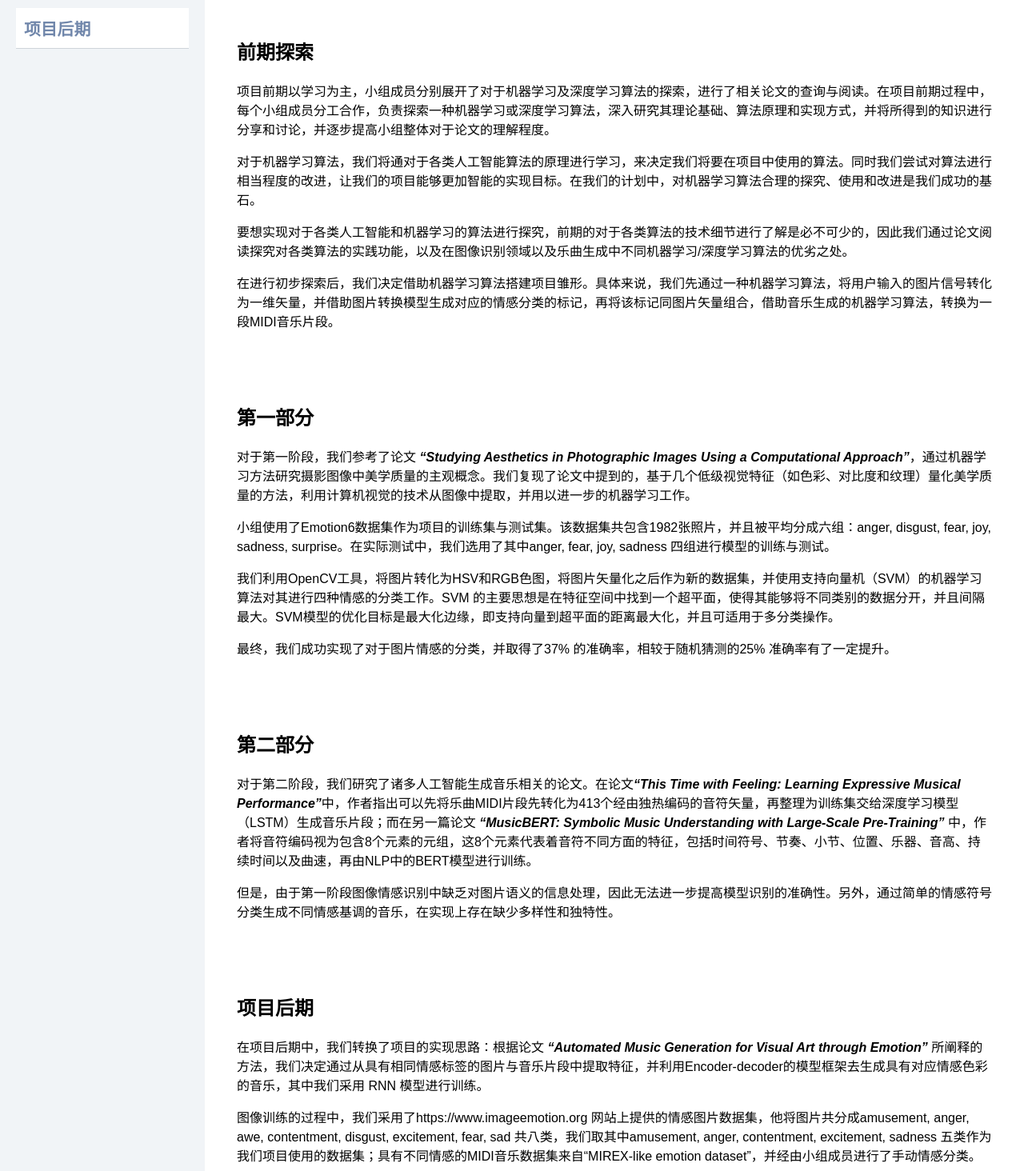
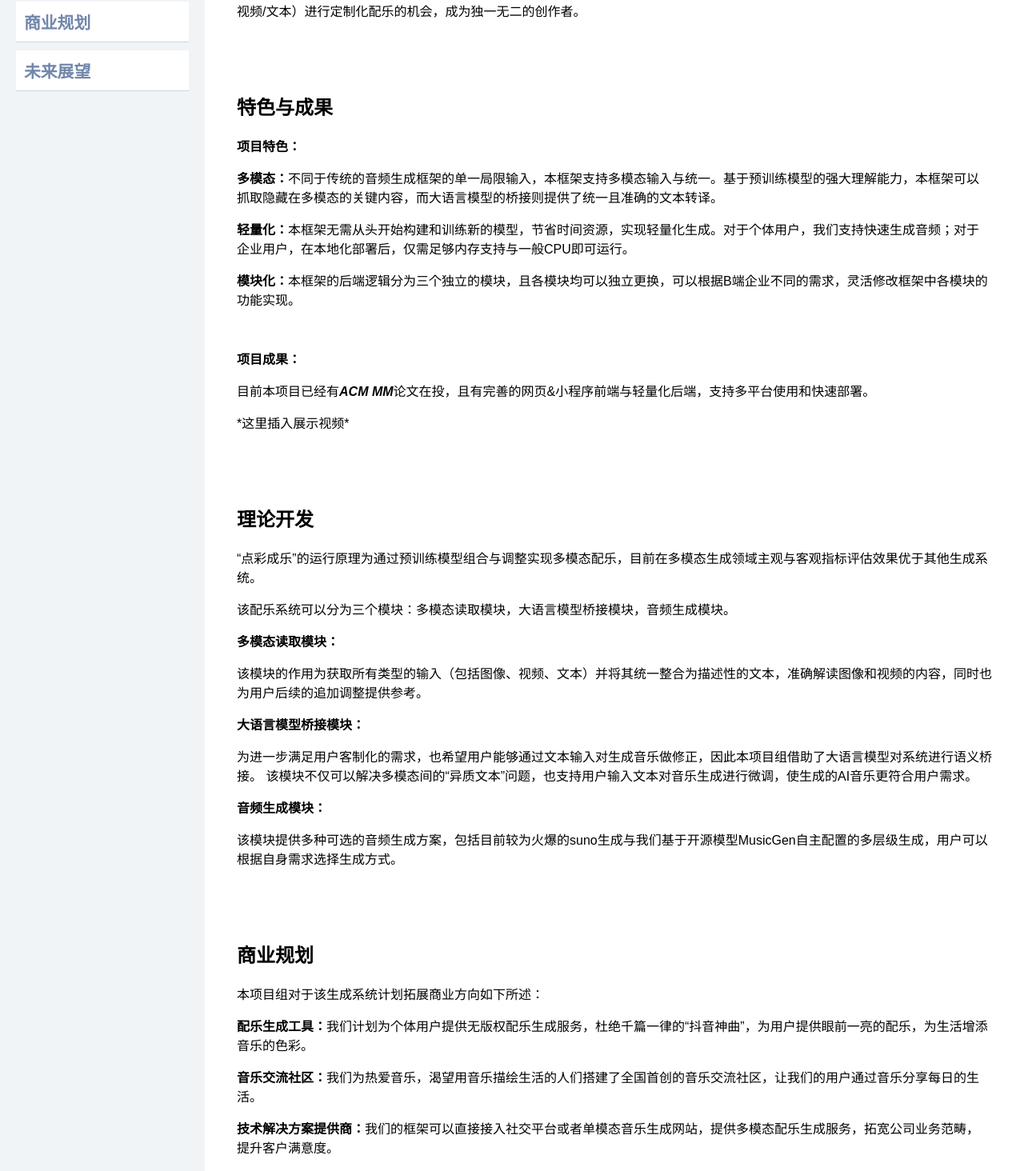
Before and after one commit to ScientificW/MozartFrontEndConnect, a Vue app: page /Intro in a window 1280 px wide. Shown: the part 786-2250 px from the top of the page at 80% size. Built offline with nearby package versions, Linux system fonts and the light colour scheme.

Commit message:
Update server code

```diff
--- a/src/App.vue
+++ b/src/App.vue
@@ -1,8 +1,9 @@
 <template>
   <div class="header">
     <h1>点彩成乐</h1>
+    <h2>Mozart's Touch</h2>
     <h3>
-      Mozart's Touch，一个多模态图像配乐系统<br />
+      轻量化多模态配乐系统<br />
       生活里的所有人，都是音乐家。
     </h3>
   </div>
--- a/src/routes/Intro.vue
+++ b/src/routes/Intro.vue
@@ -4,10 +4,10 @@
       <div class="col-3 menu">
         <ul>
           <li><a href="#VOCALOID_"> 项目简介</a></li>
-          <li><a href="#1">前期探索</a></li>
-          <li><a href="#2">第一部分</a></li>
-          <li><a href="#3">第二部分</a></li>
-          <li><a href="#4">项目后期</a></li>
+          <li><a href="#1">特色与成果</a></li>
+          <li><a href="#2">理论开发</a></li>
+          <li><a href="#3">商业规划</a></li>
+          <li><a href="#4">未来展望</a></li>
         </ul>
         <!-- 定义一个 HTML 无序列表 -->
       </div>
@@ -18,79 +18,96 @@
         <h2>“点彩成乐” 简介</h2>
       </a>
       <p>
-        当今社会，人们趋向于在线上分享自己的生活，而其中抖音短视频以及图片拼贴画广受用户喜爱。然而如何选择合适的音乐去适配画面，以及音乐的版权问题引起了用户及企业的担忧。“点彩成乐”项目致力于用AI深度学习的方式去解决图像/视频配乐问题（即使用合理的机器学习算法对视频影像或图片的内容进行分析，并创作出与之相匹配的音乐），让每个人都有为自己的作品（图片/视频）进行针对性配乐的机会，成为独一无二的创作者。
+        当今社会，人们趋向于在线上分享自己的生活，而其中抖音短视频以及图片拼贴画广受用户喜爱。然而，如何选择合适的音乐去适配画面是很多用户的困扰。配乐的低自由度和版权问题构成了用户的痛点。
+      </p>
+      <p>
+        依托于当下的环境及需求，我们创立了“点彩成乐”项目。本项目组自主研发了多模态音乐生成框架，让每个人都有为自己的作品（图像/视频/文本）进行定制化配乐的机会，成为独一无二的创作者。
       </p>
       <br /><br /><br />
       <!-- 第一部分 -->
       <a id="1">
-        <h2>前期探索</h2>
+        <h2>特色与成果</h2>
       </a>
       <p>
-        项目前期以学习为主，小组成员分别展开了对于机器学习及深度学习算法的探索，进行了相关论文的查询与阅读。在项目前期过程中，每个小组成员分工合作，负责探索一种机器学习或深度学习算法，深入研究其理论基础、算法原理和实现方式，并将所得到的知识进行分享和讨论，并逐步提高小组整体对于论文的理解程度。
+        <b>项目特色：</b>
       </p>
       <p>
-        对于机器学习算法，我们将通对于各类人工智能算法的原理进行学习，来决定我们将要在项目中使用的算法。同时我们尝试对算法进行相当程度的改进，让我们的项目能够更加智能的实现目标。在我们的计划中，对机器学习算法合理的探究、使用和改进是我们成功的基石。
+        <b>多模态：</b>不同于传统的音频生成框架的单一局限输入，本框架支持多模态输入与统一。基于预训练模型的强大理解能力，本框架可以抓取隐藏在多模态的关键内容，而大语言模型的桥接则提供了统一且准确的文本转译。
       </p>
       <p>
-        要想实现对于各类人工智能和机器学习的算法进行探究，前期的对于各类算法的技术细节进行了解是必不可少的，因此我们通过论文阅读探究对各类算法的实践功能，以及在图像识别领域以及乐曲生成中不同机器学习/深度学习算法的优劣之处。
+        <b>轻量化：</b>本框架无需从头开始构建和训练新的模型，节省时间资源，实现轻量化生成。对于个体用户，我们支持快速生成音频；对于企业用户，在本地化部署后，仅需足够内存支持与一般CPU即可运行。
       </p>
       <p>
-        在进行初步探索后，我们决定借助机器学习算法搭建项目雏形。具体来说，我们先通过一种机器学习算法，将用户输入的图片信号转化为一维矢量，并借助图片转换模型生成对应的情感分类的标记，再将该标记同图片矢量组合，借助音乐生成的机器学习算法，转换为一段MIDI音乐片段。
+        <b>模块化：</b>本框架的后端逻辑分为三个独立的模块，且各模块均可以独立更换，可以根据B端企业不同的需求，灵活修改框架中各模块的功能实现。
+      </p>
+      <br />
+      <p>
+        <b>项目成果：</b>
+      </p>
+      <p>
+        目前本项目已经有<b><i>ACM MM</i></b>论文在投，且有完善的网页&小程序前端与轻量化后端，支持多平台使用和快速部署。
+      </p>
+      <p>
+        *这里插入展示视频*
       </p>
       <br /><br /><br />
       <a id="2">
-        <h2>第一部分</h2>
+        <h2>理论开发</h2>
       </a>
       <p>
-        对于第一阶段，我们参考了论文<b><i>
-            “Studying Aesthetics in Photographic Images Using a Computational
-            Approach”</i></b>，通过机器学习方法研究摄影图像中美学质量的主观概念。我们复现了论文中提到的，基于几个低级视觉特征（如色彩、对比度和纹理）量化美学质量的方法，利用计算机视觉的技术从图像中提取，并用以进一步的机器学习工作。
+        “点彩成乐”的运行原理为通过预训练模型组合与调整实现多模态配乐，目前在多模态生成领域主观与客观指标评估效果优于其他生成系统。
       </p>
       <p>
-        小组使用了Emotion6数据集作为项目的训练集与测试集。该数据集共包含1982张照片，并且被平均分成六组：anger,
-        disgust, fear, joy, sadness,
-        surprise。在实际测试中，我们选用了其中anger, fear, joy, sadness
-        四组进行模型的训练与测试。
+        该配乐系统可以分为三个模块：多模态读取模块，大语言模型桥接模块，音频生成模块。
       </p>
       <p>
-        我们利用OpenCV工具，将图片转化为HSV和RGB色图，将图片矢量化之后作为新的数据集，并使用支持向量机（SVM）的机器学习算法对其进行四种情感的分类工作。SVM
-        的主要思想是在特征空间中找到一个超平面，使得其能够将不同类别的数据分开，并且间隔最大。SVM模型的优化目标是最大化边缘，即支持向量到超平面的距离最大化，并且可适用于多分类操作。
+        <b>多模态读取模块：</b>
       </p>
       <p>
-        最终，我们成功实现了对于图片情感的分类，并取得了37%
-        的准确率，相较于随机猜测的25% 准确率有了一定提升。
+        该模块的作用为获取所有类型的输入（包括图像、视频、文本）并将其统一整合为描述性的文本，准确解读图像和视频的内容，同时也为用户后续的追加调整提供参考。
+      </p>
+      <p>
+        <b>大语言模型桥接模块：</b>
+      </p>
+      <p>
+        为进一步满足用户客制化的需求，也希望用户能够通过文本输入对生成音乐做修正，因此本项目组借助了大语言模型对系统进行语义桥接。
+        该模块不仅可以解决多模态间的“异质文本”问题，也支持用户输入文本对音乐生成进行微调，使生成的AI音乐更符合用户需求。
+      </p>
+      <p>
+        <b>音频生成模块：</b>
+      </p>
+      <p>
+        该模块提供多种可选的音频生成方案，包括目前较为火爆的suno生成与我们基于开源模型MusicGen自主配置的多层级生成，用户可以根据自身需求选择生成方式。
       </p>
       <br /><br /><br />
       <a id="3">
-        <h2>第二部分</h2>
+        <h2>商业规划</h2>
       </a>
       <p>
-        对于第二阶段，我们研究了诸多人工智能生成音乐相关的论文。在论文<b><i>“This Time with Feeling: Learning Expressive Musical
-            Performance”</i></b>中，作者指出可以先将乐曲MIDI片段先转化为413个经由独热编码的音符矢量，再整理为训练集交给深度学习模型（LSTM）生成音乐片段；而在另一篇论文
-        <b><i>“MusicBERT: Symbolic Music Understanding with Large-Scale
-            Pre-Training”</i></b>
-        中，作者将音符编码视为包含8个元素的元组，这8个元素代表着音符不同方面的特征，包括时间符号、节奏、小节、位置、乐器、音高、持续时间以及曲速，再由NLP中的BERT模型进行训练。
+        本项目组对于该生成系统计划拓展商业方向如下所述：
       </p>
       <p>
-        但是，由于第一阶段图像情感识别中缺乏对图片语义的信息处理，因此无法进一步提高模型识别的准确性。另外，通过简单的情感符号分类生成不同情感基调的音乐，在实现上存在缺少多样性和独特性。
+        <b>配乐生成工具：</b>我们计划为个体用户提供无版权配乐生成服务，杜绝千篇一律的“抖音神曲”，为用户提供眼前一亮的配乐，为生活增添音乐的色彩。
+      </p>
+      <p>
+        <b>音乐交流社区：</b>我们为热爱音乐，渴望用音乐描绘生活的人们搭建了全国首创的音乐交流社区，让我们的用户通过音乐分享每日的生活。
+      </p>
+      <p>
+        <b>技术解决方案提供商：</b>我们的框架可以直接接入社交平台或者单模态音乐生成网站，提供多模态配乐生成服务，拓宽公司业务范畴，提升客户满意度。
       </p>
       <br /><br /><br />
       <a id="4">
-        <h2>项目后期</h2>
+        <h2>未来展望</h2>
       </a>
       <p>
-        在项目后期中，我们转换了项目的实现思路：根据论文<b><i>
-            “Automated Music Generation for Visual Art through Emotion”</i></b>
-        所阐释的方法，我们决定通过从具有相同情感标签的图片与音乐片段中提取特征，并利用Encoder-decoder的模型框架去生成具有对应情感色彩的音乐，其中我们采用
-        RNN 模型进行训练。
+        本项目组通过预训练模型组合与调整，解决了多模态配乐的难题，让音乐在信息时代的浪潮中升华。<br /><br />
+        本系统生成音乐的操作简单便捷，核心易于部署，有利于扩展平台发布者群体的年龄跨度，减少复杂操作带来的隔阂。<br /><br />
+        随着用户数量增长，我们计划引入反馈强化学习系统，程序也将参考反馈进行调整，生成更加贴近用户需求的音乐。
       </p>
       <p>
-        图像训练的过程中，我们采用了https://www.imageemotion.org
-        网站上提供的情感图片数据集，他将图片共分成amusement, anger, awe,
-        contentment, disgust, excitement, fear, sad 共八类，我们取其中amusement,
-        anger, contentment, excitement, sadness
-        五类作为我们项目使用的数据集；具有不同情感的MIDI音乐数据集来自“MIREX-like
-        emotion dataset”，并经由小组成员进行了手动情感分类。
+        通过利用AI模型解决图像/视频配乐问题是本项目组的初衷，我们希望<b>让每个人都有为自己的作品进行原创配乐的机会</b>。<br /><br />
+        同时，由于本系统可以提供<b>核心技术支持</b>，我们将有能力为有需求的企业提供<b>便捷的API和/或轻量化核心功能部署</b>。<br /><br />
+        我们坚信，在不久的将来，“点彩成乐”将成为被广泛使用的音乐生成框架。
       </p>
     </div>
   </div>
--- a/vite.config.ts
+++ b/vite.config.ts
@@ -17,4 +17,9 @@ export default defineConfig({
       resolvers: [ElementPlusResolver()],
     }),
   ],
+  server: {
+    host: '0.0.0.0',
+    port: 6006,
+    https: false,
+  }
 });
```
Also changed, not shown: src/components/Form.vue (+38 -32 lines), src/components/Music.vue (+14 -4 lines), src/routes/Exhibition.vue (+4 -4 lines), src/routes/Video.vue (+4 -4 lines), 1 other file (tests, documents, lock files or other folders).
